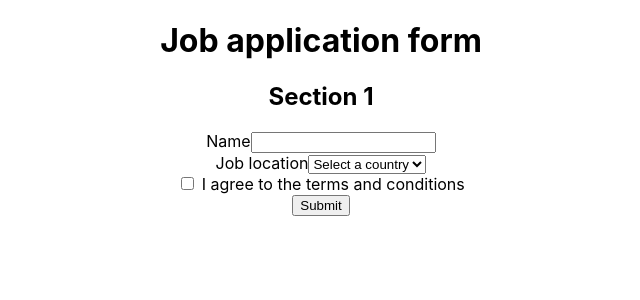
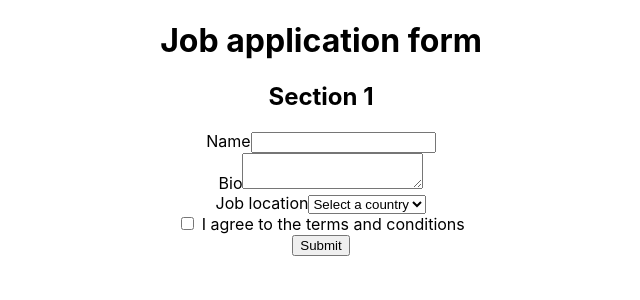
Before and after one commit to KimJoonSeo/react-test-kit, a React (Create React App) app: page / in a window 1280 px wide. Shown: the top 300 px of the page, without its empty margins (319-959 px from the left). Built offline with nearby package versions, Linux system fonts and the light colour scheme.

Commit message:
test: add getByRole options(level, name) to specify elements

```diff
--- a/src/components/application/Application.tsx
+++ b/src/components/application/Application.tsx
@@ -8,10 +8,10 @@ export const Application = () => {
                     <label htmlFor="name">Name</label>
                     <input type="text" id="name" />
                 </div>
-                {/*<div>*/}
-                {/*    <label htmlFor="bio">Bio</label>*/}
-                {/*    <textarea id="bio" />*/}
-                {/*</div>*/}
+                <div>
+                    <label htmlFor="bio">Bio</label>
+                    <textarea id="bio" />
+                </div>
                 <div>
                     <label htmlFor="job-location">Job location</label>
                     <select id="job-location">
```
Also changed, not shown: 1 other file (tests, documents, lock files or other folders).
